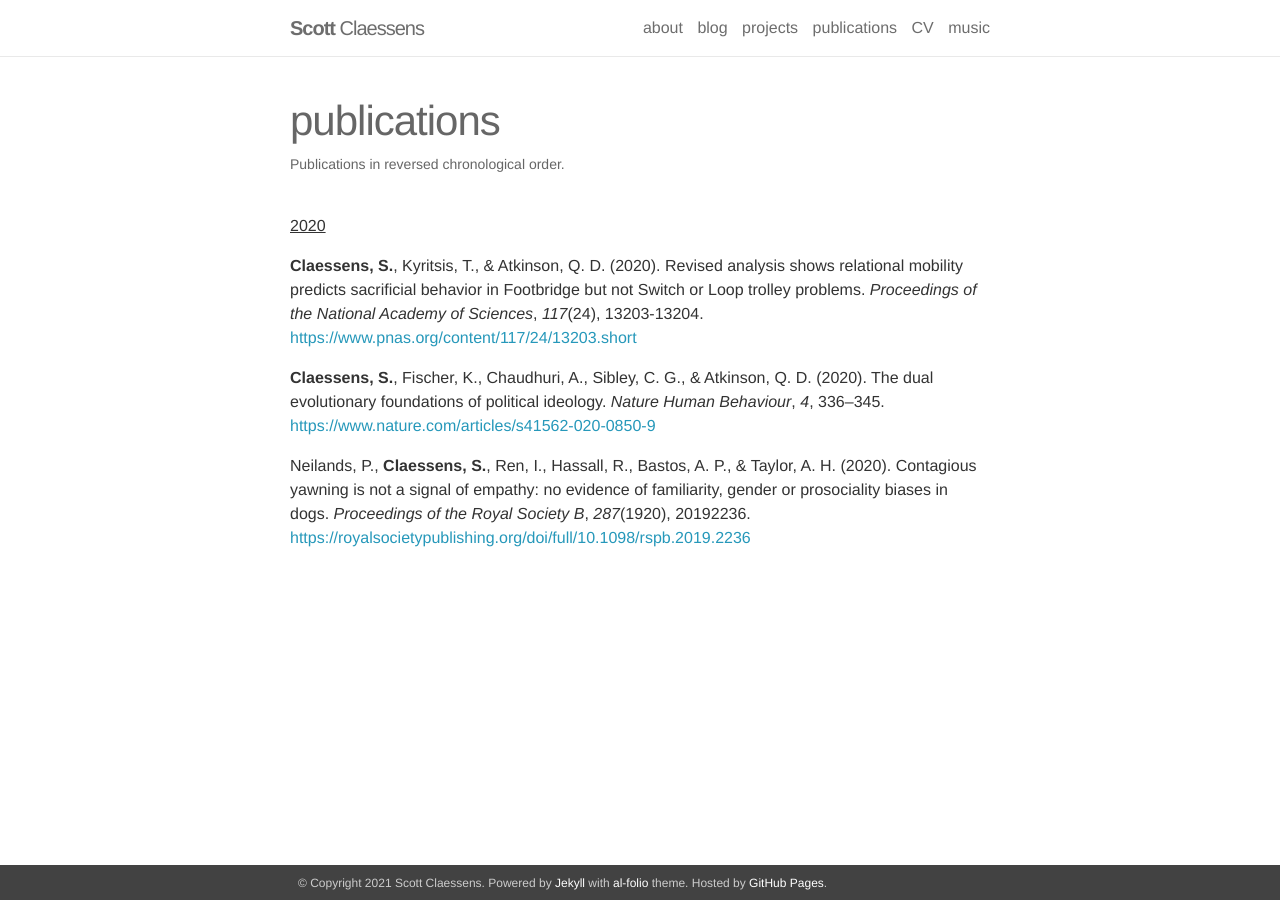
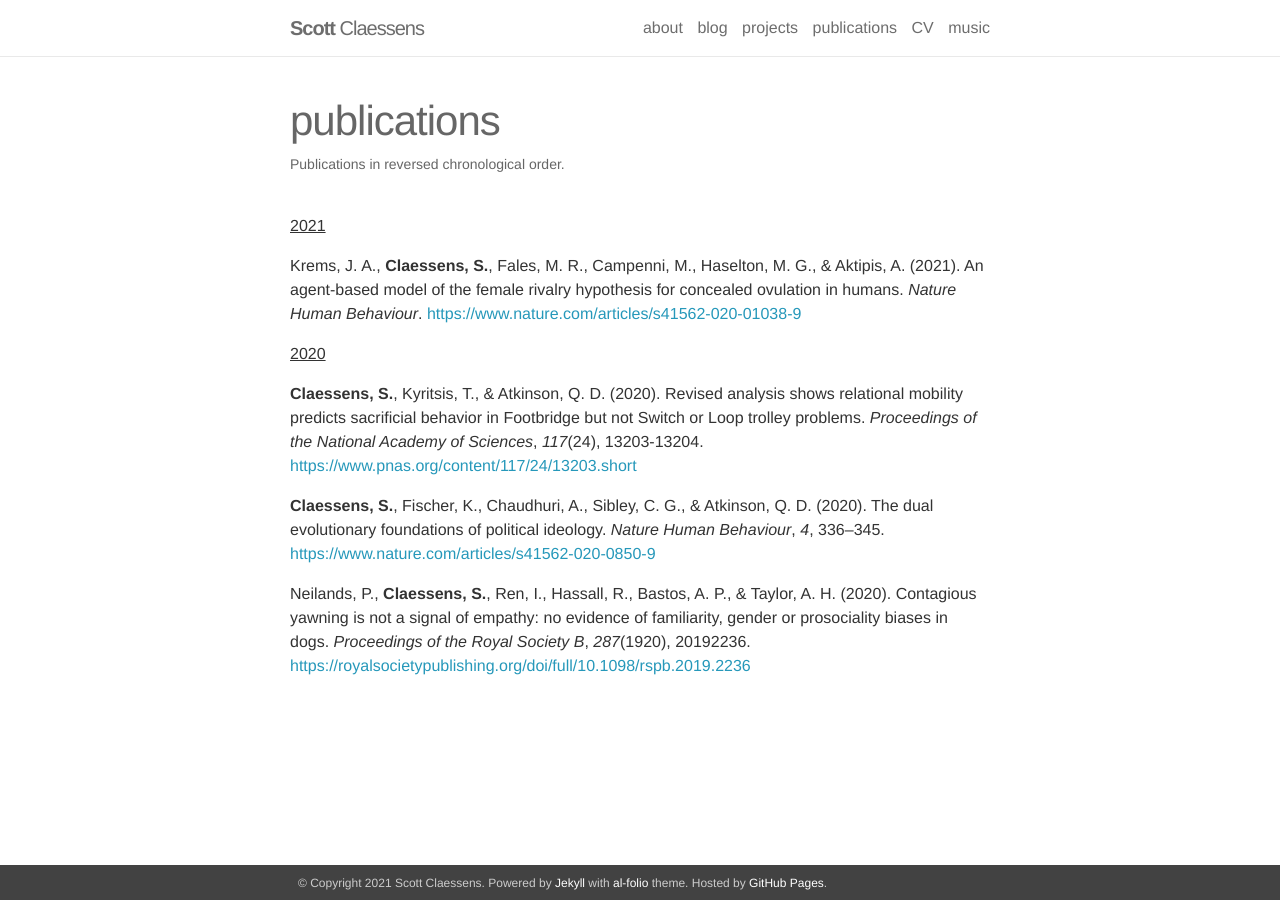
Before and after one commit to ScottClaessens/ScottClaessens.github.io, a Jekyll site: the page built from _pages/4_publications.md, in a window 1280 px wide. Built offline with Jekyll 4.4.1, drawn with Linux system fonts in a browser that asks for light colours; nearby versions of some CDN libraries.

Commit message:
add nhb paper 2021

```diff
--- a/_pages/4_publications.md
+++ b/_pages/4_publications.md
@@ -6,6 +6,10 @@ description: Publications in reversed chronological order.
 years: [2020]
 ---
 
+<u>2021</u>
+
+Krems, J. A., <b>Claessens, S.</b>, Fales, M. R., Campenni, M., Haselton, M. G., & Aktipis, A. (2021). An agent-based model of the female rivalry hypothesis for concealed ovulation in humans. <i>Nature Human Behaviour</i>. <a href="https://www.nature.com/articles/s41562-020-01038-9">https://www.nature.com/articles/s41562-020-01038-9</a>
+
 <u>2020</u>
 
 <b>Claessens, S.</b>, Kyritsis, T., & Atkinson, Q. D. (2020). Revised analysis shows relational mobility predicts sacrificial behavior in Footbridge but not Switch or Loop trolley problems. <i>Proceedings of the National Academy of Sciences</i>, <i>117</i>(24), 13203-13204. <a href="https://www.pnas.org/content/117/24/13203.short">https://www.pnas.org/content/117/24/13203.short</a>
```
